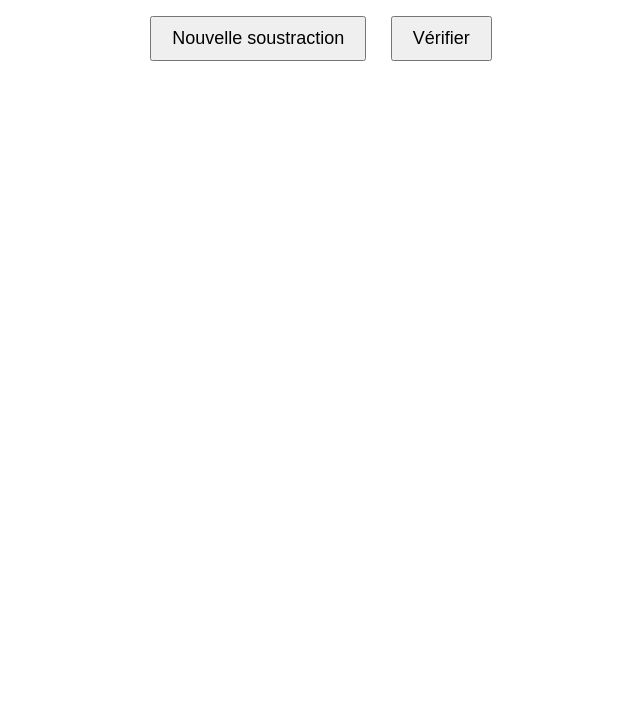
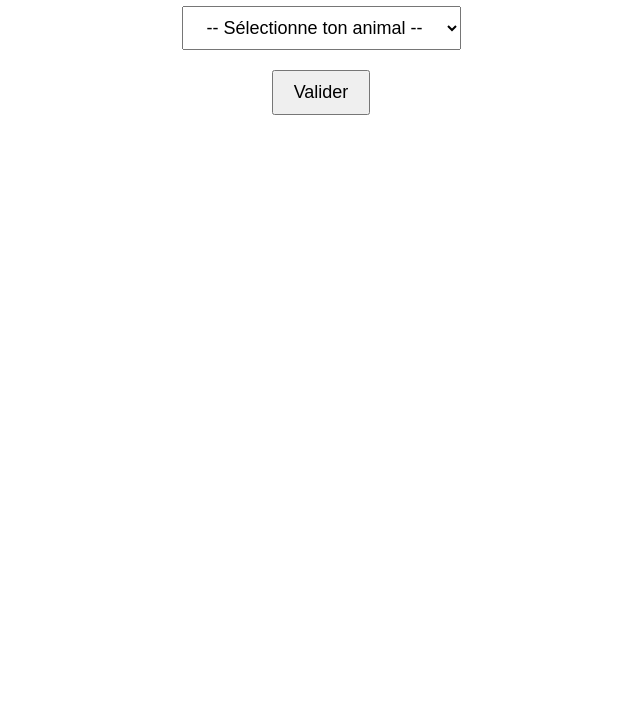
Before and after one commit to automatisation-marne/automatisation-marne.github.io, a plain HTML site: page soustraction_retenue.html in a window 1280 px wide. Shown: the part 82-800 px from the top of the page, without its empty margins (319-959 px from the left). Drawn offline with Linux system fonts and the light colour scheme.

Commit message:
Update soustraction_retenue.html

```diff
--- a/soustraction_retenue.html
+++ b/soustraction_retenue.html
@@ -9,6 +9,7 @@
     td { border: 1px solid #aaa; width: 40px; height: 40px; font-size: 24px; text-align: center; position: relative; }
     input { width: 100%; height: 100%; font-size: 24px; text-align: center; border: none; }
     button, select { margin: 10px; padding: 10px 20px; font-size: 18px; }
+
     .correct { background-color: #c8f7c5; }
     .incorrect { background-color: #f7c5c5; }
 
@@ -63,12 +64,46 @@
       margin: 2px;
       font-size: 18px;
     }
+
+    #exercise, #boutons { display: none; }
   </style>
 </head>
 <body>
-  <h1>Soustraction posée avec retenue</h1>
-  <button onclick="generateProblem()">Nouvelle soustraction</button>
-  <button onclick="checkAnswer()">Vérifier</button>
+
+  <div id="selection">
+    <h2>Choisis ton animal</h2>
+    <select id="animalSelect">
+      <option value="">-- Sélectionne ton animal --</option>
+      <option value="Axolotl">Axolotl</option>
+      <option value="Boa">Boa</option>
+      <option value="Chat">Chat</option>
+      <option value="Chien">Chien</option>
+      <option value="Chouette">Chouette</option>
+      <option value="Furet">Furet</option>
+      <option value="Gecko">Gecko</option>
+      <option value="Grue">Grue</option>
+      <option value="Koala">Koala</option>
+      <option value="Lapin">Lapin</option>
+      <option value="Lézard">Lézard</option>
+      <option value="Loup">Loup</option>
+      <option value="Lynx">Lynx</option>
+      <option value="Oie">Oie</option>
+      <option value="Otarie">Otarie</option>
+      <option value="Ours">Ours</option>
+      <option value="Panda">Panda</option>
+      <option value="Puma">Puma</option>
+      <option value="Renard">Renard</option>
+      <option value="Tigre">Tigre</option>
+    </select>
+    <br>
+    <button onclick="startExercise()">Valider</button>
+  </div>
+
+  <div id="boutons">
+    <h1>Soustraction posée avec retenue</h1>
+    <button onclick="generateProblem()">Nouvelle soustraction</button>
+    <button onclick="checkAnswer()">Vérifier</button>
+  </div>
 
   <div id="exercise">
     <table>
@@ -93,10 +128,22 @@
   </div>
 
   <script>
+    let currentAnimal = "";
     let minuend = 0;
     let subtrahend = 0;
     let currentInput = null;
-    let currentAnimal = "";
+
+    function startExercise() {
+      const select = document.getElementById("animalSelect");
+      if (!select.value) {
+        alert("Tu dois d'abord choisir ton animal.");
+        return;
+      }
+      currentAnimal = select.value;
+      document.getElementById("selection").style.display = "none";
+      document.getElementById("boutons").style.display = "block";
+      document.getElementById("exercise").style.display = "block";
+    }
 
     function getClassByPosition(position, length) {
       if (position === length - 1) return 'unite';
@@ -106,7 +153,6 @@
     }
 
     function generateProblem() {
-      currentAnimal = prompt("Quel est ton animal ?") || "Inconnu";
       const digits = 3;
       const min = Math.pow(10, digits - 1);
       const max = Math.pow(10, digits) - 1;
@@ -149,10 +195,8 @@
 
           if (td1.classList.contains("barred")) {
             td1.classList.remove("barred");
-
             const barreVal = td1.querySelector(".barre-valeur");
             if (barreVal) barreVal.remove();
-
             const next = td1.nextSibling;
             if (next && next.tagName === 'TD') {
               const cassure = next.querySelector(".cassure");
@@ -202,8 +246,6 @@
       line.appendChild(hr);
       table.appendChild(line);
       table.appendChild(row3);
-
-      document.getElementById("exercise").style.display = "block";
     }
 
     function checkAnswer() {
```
